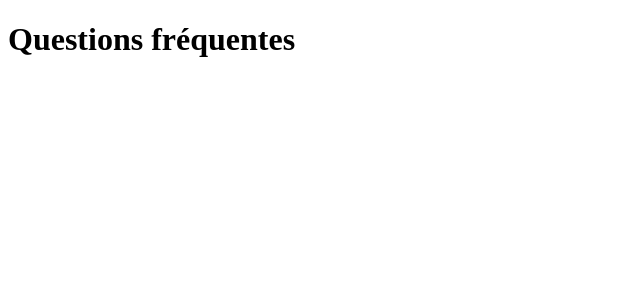
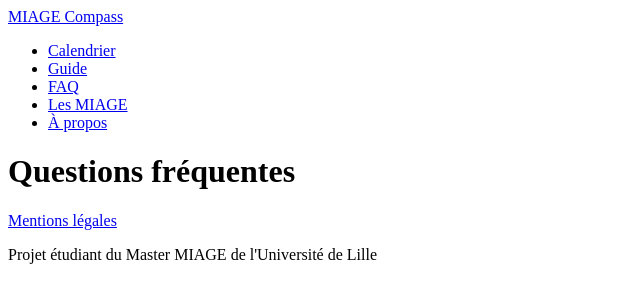
Before and after one commit to Issam59200/miage-compass, a plain HTML site: page pages/faq.html in a window 1280 px wide. Shown: the whole page, without its empty margins (0-640 px from the left). Drawn offline with Linux system fonts and the light colour scheme.

Commit message:
Ajout du menu et du pied de page sur toutes les pages

```diff
--- a/pages/faq.html
+++ b/pages/faq.html
@@ -7,8 +7,24 @@
   <meta name="description" content="Les réponses aux questions des candidats en MIAGE.">
 </head>
 <body>
+  <header>
+    <a href="../index.html">MIAGE Compass</a>
+    <nav aria-label="Menu principal">
+      <ul>
+        <li><a href="calendrier.html">Calendrier</a></li>
+        <li><a href="guide.html">Guide</a></li>
+        <li><a href="faq.html" aria-current="page">FAQ</a></li>
+        <li><a href="miages.html">Les MIAGE</a></li>
+        <li><a href="a-propos.html">À propos</a></li>
+      </ul>
+    </nav>
+  </header>
   <main>
     <h1>Questions fréquentes</h1>
   </main>
+  <footer>
+    <p><a href="mentions-legales.html">Mentions légales</a></p>
+    <p>Projet étudiant du Master MIAGE de l'Université de Lille</p>
+  </footer>
 </body>
 </html>
```
Also changed, not shown: index.html (+16 -0 lines), pages/a-propos.html (+16 -0 lines), pages/calendrier.html (+16 -0 lines), pages/guide.html (+16 -0 lines), pages/mentions-legales.html (+16 -0 lines), pages/miages.html (+16 -0 lines).
